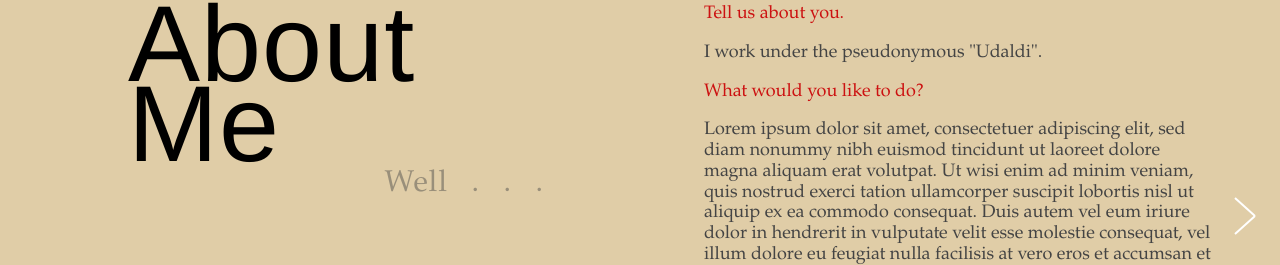
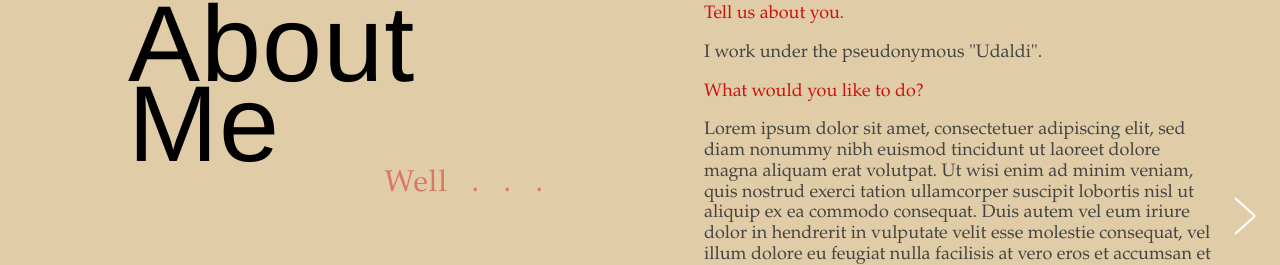
Before and after one commit to Udaldi/udaldi.github.io, a plain HTML site: page index.html in a window 1280 px wide. Shown: the part 962-1227 px from the top of the page. Drawn offline with Linux system fonts and the light colour scheme.

Commit message:
Update about.css

```diff
--- a/css/about.css
+++ b/css/about.css
@@ -26,8 +26,9 @@
 	position: relative;
 	font-family: Palatino,"Palatino Linotype";
 	font-size: 3rem;
-	color: #444444;
-	margin-top: 100px;
+//	color: #444444;
+	color: #cc1111;
+	margin-top: 10%;
 //	min-width: 600px;
 //	width: 600px;
 }
```
